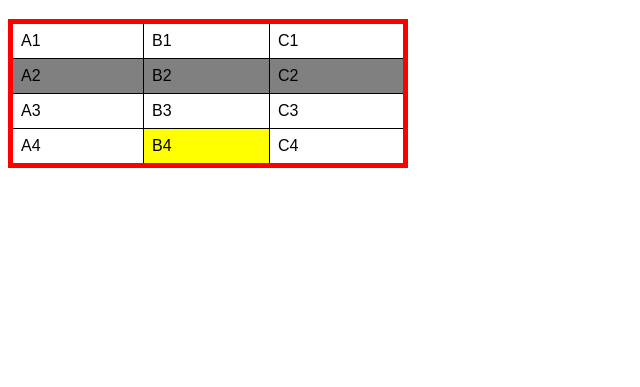
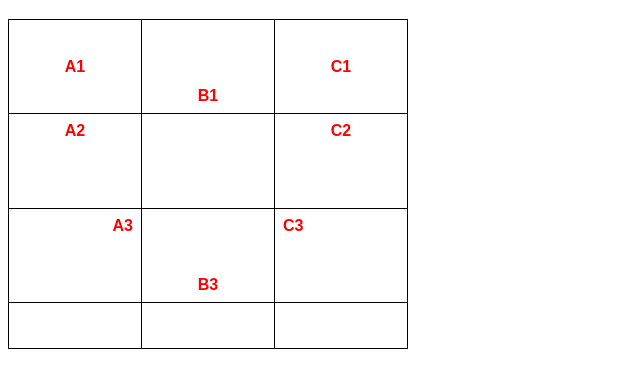
Before and after one commit to geraldoneto771/HTML-CSS, a plain HTML site: page ex023/tabela001.html in a window 1280 px wide. Shown: the part 61-448 px from the top of the page, without its empty margins (0-640 px from the left). Drawn offline with Linux system fonts and the light colour scheme.

Commit message:
Criei a tabela 001

```diff
--- a/ex023/tabela001.html
+++ b/ex023/tabela001.html
@@ -13,19 +13,48 @@
 
             table {
                 width: 400px;
+                height: 330px;
                 border-collapse: collapse;
-                border: 5px solid red;
+                font-weight: bolder;
             }
-            tr.linha {
-                background-color: gray;
-            }
+
             td {
                 border: 1px solid black;
                 padding: 8px;
+                text-align: center; /* Alinhamento horizontal */
+                vertical-align: top;
             }
 
-            td.dado {
-                background-color: yellow;
+            .numero {
+                text-align: right;
+            }
+            .moeda {
+                text-align: left;
+            }
+            .center-middle {
+                text-align: center;
+                vertical-align: middle;
+                color: red;
+            }
+            .top-center {
+                text-align: center;
+                vertical-align: top;
+                color: red;
+            }
+            .bottom-center {
+                text-align: center;
+                vertical-align: bottom;
+                color: red;
+            }
+            .left-top {
+                text-align: left;
+                vertical-align: top;
+                color: red;
+            }
+            .right-top {
+                text-align: right;
+                vertical-align: top;
+                color: red;
             }
         </style>
     </head>
@@ -34,25 +63,25 @@
         <table>
             <tr>
                 <!--Primeira linha-->
-                <td>A1</td>
-                <td>B1</td>
-                <td>C1</td>
+                <td class="center-middle">A1</td>
+                <td class="bottom-center">B1</td>
+                <td class="center-middle">C1</td>
             </tr>
-            <tr class="linha">
-                <td>A2</td>
-                <td>B2</td>
-                <td>C2</td>
+            <tr>
+                <td class="top-center">A2</td>
+                <td></td>
+                <td class="top-center">C2</td>
             </tr>
 
             <tr>
-                <td>A3</td>
-                <td>B3</td>
-                <td>C3</td>
+                <td class="right-top">A3</td>
+                <td class="bottom-center">B3</td>
+                <td class="left-top">C3</td>
             </tr>
             <tr>
-                <td>A4</td>
-                <td class="dado">B4</td>
-                <td>C4</td>
+                <td></td>
+                <td></td>
+                <td></td>
             </tr>
         </table>
     </body>
```
